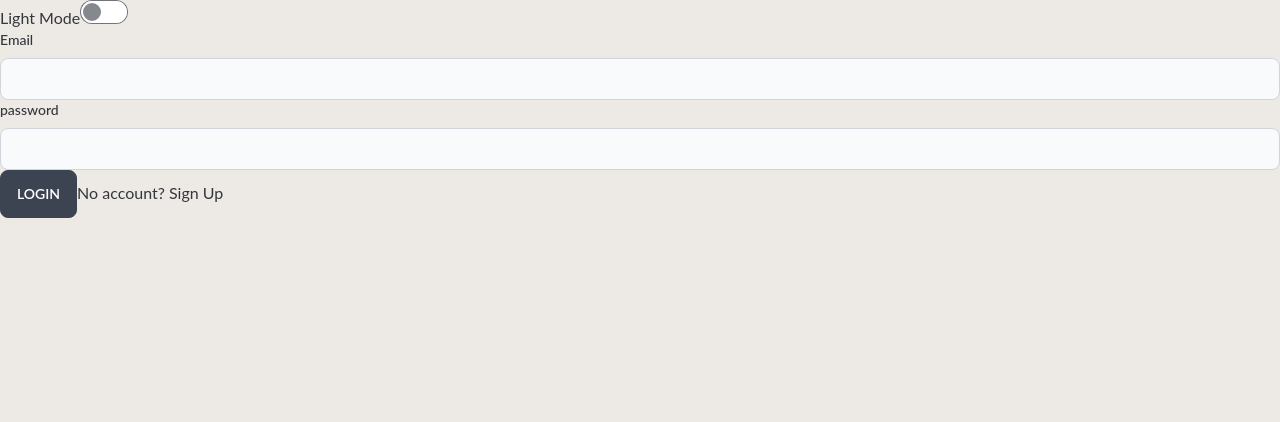
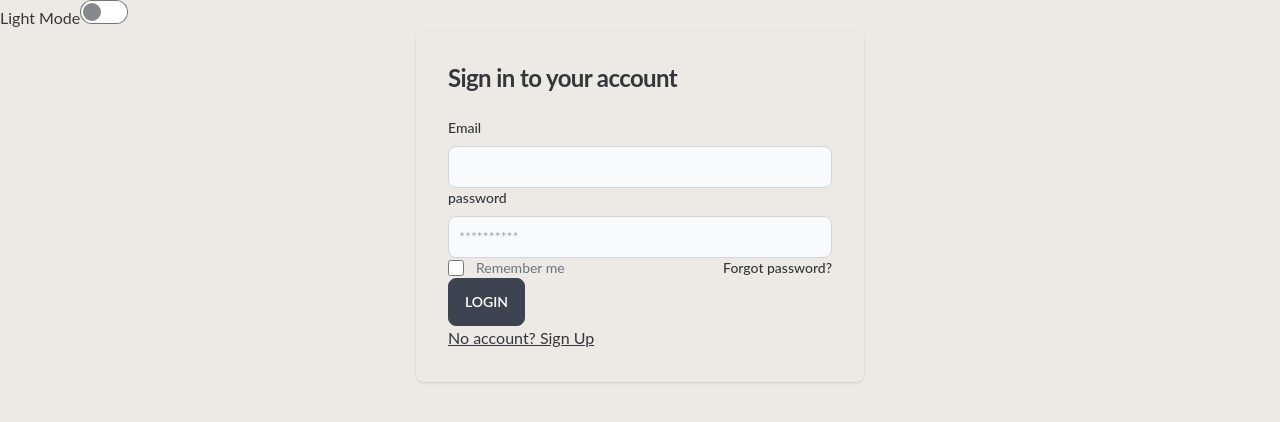
Before and after one commit to mnshaun24/intro-network, a React (Create React App) app in the folder client/: page / in a window 1280 px wide. Shown: the top 422 px of the page. Built offline with nearby package versions, Linux system fonts and the light colour scheme.

Commit message:
login form design complete need dark mode

```diff
--- a/client/src/components/LoginForm.jsx
+++ b/client/src/components/LoginForm.jsx
@@ -45,12 +45,58 @@ const initialValuesLogin = {
 
 const LoginForm = () => {
   const [pageType, setPageType] = useState("login");
+  const dispatch = useDispatch();
   const navigate = useNavigate();
   // const isNonMobileScreen = useMediaQuery("(min-width: 600px)");
   const isLogin = pageType === "login";
   const isRegister = pageType === "register";
 
-  const handleFormSubmit = async (values, onSubmitProps) => {};
+  const register = async (values, onSubmitProps) => {
+    const formData = new FormData();
+    for (let value in values) {
+      formData.append(value, values[value]);
+    }
+    formData.append("picturePath", values.picture.name);
+
+    const savedUserResponse = await fetch(
+      "http://localhost:3001/auth/register",
+      {
+        method: "POST",
+        body: formData,
+      }
+    );
+    const savedUser = await savedUserResponse.json();
+    onSubmitProps.resetForm();
+
+    if (savedUser) setPageType("login");
+  };
+
+  const login = async (values, onSubmitProps) => {
+    const loggedInUserResponse = await fetch(
+      "http://localhost:3001/auth/login",
+      {
+        method: "POST",
+        headers: { "Content-Type": "application/json" },
+        body: JSON.stringify(values),
+      }
+    );
+    const loggedIn = await loggedInUserResponse.json();
+    onSubmitProps.resetForm();
+    if (loggedIn) {
+      dispatch(
+        setLogin({
+          user: loggedIn.user,
+          token: loggedIn.token,
+        })
+      );
+      navigate("/home");
+    }
+  };
+
+  const handleFormSubmit = async (values, onSubmitProps) => {
+    if (isLogin) await login(values, onSubmitProps);
+    if (isRegister) await register(values, onSubmitProps);
+  };
 
   return (
     <Formik
@@ -68,6 +114,14 @@ const LoginForm = () => {
         setFieldValue,
         resetForm,
       }) => (
+        <section className="flex flex-col items-center justify-center px-6 py-8 mx-auto md:h-screnn lg:py-0">
+        <div className="w-full rounded-lg shadow md:mt-0 sm:max-w-md xl:p-0 dark:border">
+          <div className="p-6 space-y-4 md:space-y-6 sm:p-8">
+            {isLogin && (
+              <>
+              <h1 className="text-xl font-bold leading-tight tracking-tight text-gray-900 md:text-2xl allText">
+                Sign in to your account</h1></>
+            )}
         <form onSubmit={handleSubmit}>
           <section className="grid-cols-4 gap-7">
             {isRegister && (
@@ -153,7 +207,7 @@ const LoginForm = () => {
                         {...getRootProps()}
                         className="border-2 border-dashed p-4 cursor-pointer"
                       >
-                        <input type="file" {...getInputProps()}>
+                        <input type="file" {...getInputProps()} />
                         {!values.picture ? (
                           <p>Add Picture Here</p>
                         ) : (
@@ -165,7 +219,6 @@ const LoginForm = () => {
                             <i class="uil uil-pen"></i>
                           </>
                         )}
-                        </input>
                       </div>
                     )}
                   </Dropzone>
@@ -173,10 +226,7 @@ const LoginForm = () => {
               </>
             )}
 
-<label
-                  for="Email"
-                  className="block mb-2 text-sm font-medium"
-                >
+            <label for="Email" className="block mb-2 text-sm font-medium">
               Email
             </label>
             <input
@@ -186,40 +236,53 @@ const LoginForm = () => {
               onBlur={handleBlur}
               onChange={handleChange}
               value={values.email}
-                  error={
-                    Boolean(touched.email) && Boolean(errors.email)
-                  }
+              error={Boolean(touched.email) && Boolean(errors.email)}
               helperText={touched.email && errors.email}
-                ></input>
-<label
-                  for="Password"
-                  className="block mb-2 text-sm font-medium"
-                >
+            />
+            <label for="Password" className="block mb-2 text-sm font-medium">
               password
             </label>
             <input
               type="password"
               name="password"
+              placeholder="**********"
               className="bg-gray-50 border border-gray-300 text-gray-900 col-span-4 sm:text-sm sm:col-span-2 rounded-lg focus:ring-primary-600 focus:border-primary-600 block w-full p-2.5"
               onBlur={handleBlur}
               onChange={handleChange}
               value={values.password}
-                  error={
-                    Boolean(touched.password) && Boolean(errors.password)
-                  }
+              error={Boolean(touched.password) && Boolean(errors.password)}
               helperText={touched.password && errors.password}
-                ></input>
+            />
+          </section>
+          <div className="flex items-center justify-between">
+            <div className="flex items-start">
+              <div className="flex items-center h-5">
+                <input id="remember" aria-describedby="remember" type="checkbox" className="w-4 h-4 border border-gray-300 rounded bg-gray-50 focus:ring-3 focus:ring-purple-300" required="" />
 
-          </section>
-          <section>
-          <button className="btn"
+              </div>
+              <div className="ml-3 text-sm">
+                <label for="remember" className="text-gray-500">Remember me</label>
+              </div>
+            </div>
+            <a href="#" className="text-sm font-medium hover:underline">Forgot password?</a>
+            </div>
+
+            <button type="submit" className="btn">
+              {isLogin ? "LOGIN" : "REGISTER"}
+            </button>
+            <p
+              className="underline hover:cursor-pointer text-base"
               onClick={() => {
                 setPageType(isLogin ? "register" : "login");
                 resetForm();
-          }}>{isLogin ? "LOGIN" : "REGISTER"}</button>
+              }}
+            >
               {isLogin ? "No account? Sign Up" : "Login here"}
+            </p>
+        </form>
+        </div>
+        </div>
         </section>
-        </form>
       )}
     </Formik>
   );
```
Lines whose indentation alone changed are shown as unchanged.
